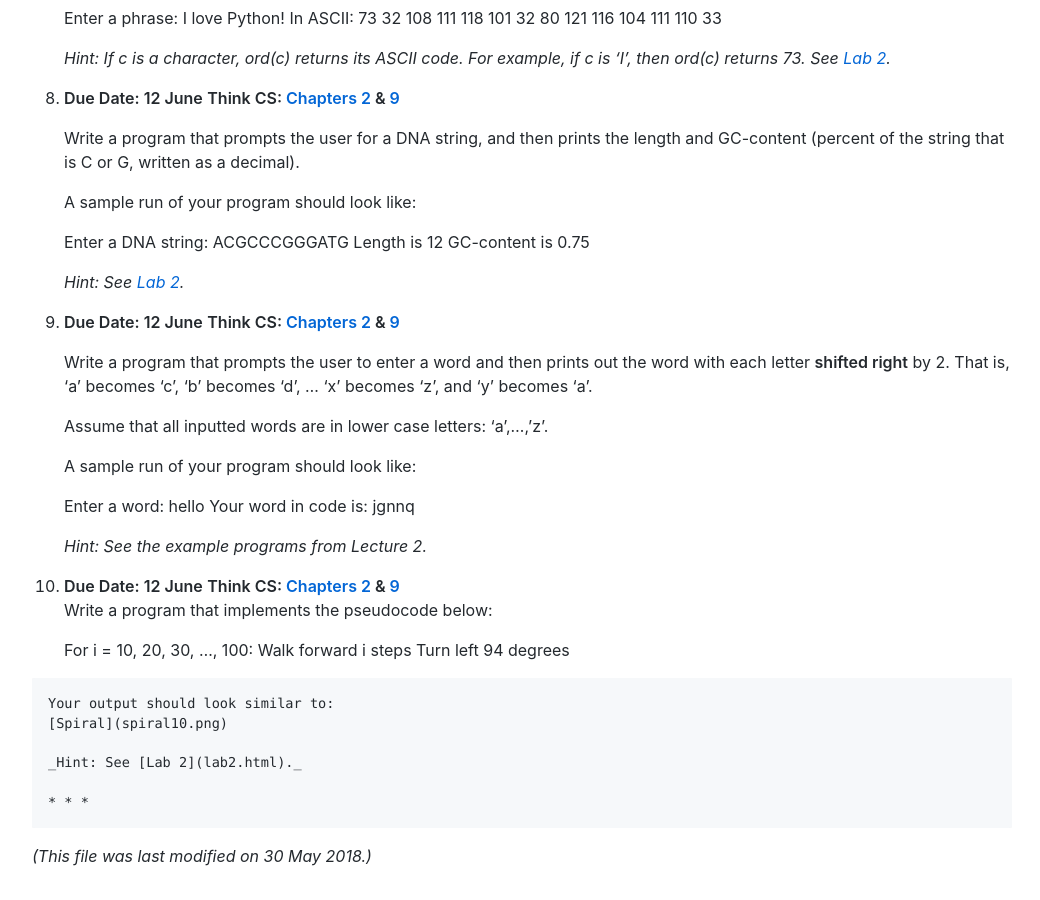
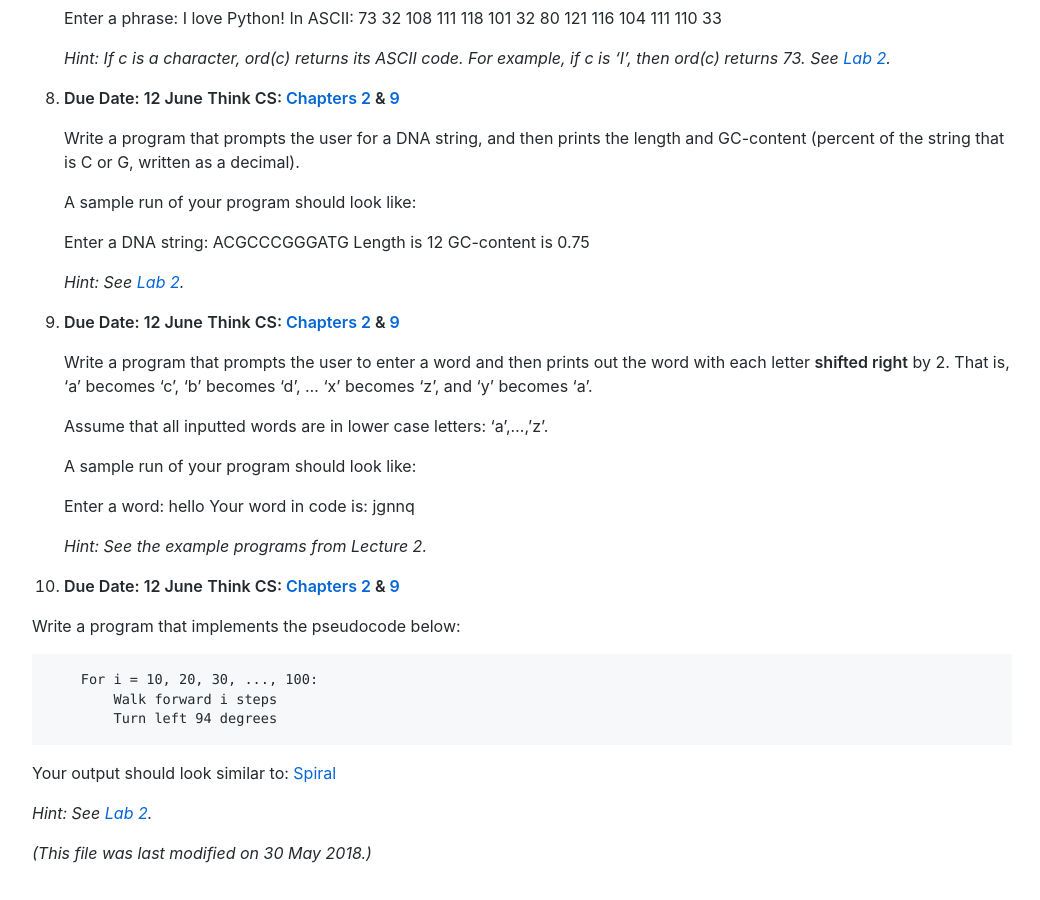
Before and after one commit to maryash/maryash.github.io, a Jekyll site: the page built from s18/assignments.md, in a window 1280 px wide and 900 px high, scrolled down 3505 px. Shown: the whole window, without its empty margins (118-1158 px from the left). Built offline with Jekyll 4.4.1, drawn with Linux system fonts in a browser that asks for light colours; comment, search, counter and statistics services are not loaded; some of the changed lines change nothing that is shown; some of the changed text lies outside the part shown.

Commit message:
Update assignments.md

```diff
--- a/s18/assignments.md
+++ b/s18/assignments.md
@@ -2,7 +2,7 @@
 layout: myDefault
 title: Genady Maryash, Hunter College
 ---
-### CSCI 12700 | Introduction to Computer Science
+### [CSCI 12700](summer2018.md) | Introduction to Computer Science
 Hunter College City University of New York &nbsp;Summer 2018
 
 ---
@@ -163,18 +163,16 @@ Submit the following programs via [Gradescope:](http://gradescope.com)
     _Hint: See the example programs from Lecture 2._
 
 10.  **Due Date: 12 June** **Think CS: [Chapters 2](https://interactivepython.org/runestone/static/thinkcspy/SimplePythonData/toctree.html) & [9](http://interactivepython.org/runestone/static/thinkcspy/Strings/toctree.html)**
-    Write a program that implements the pseudocode below:
+
+   Write a program that implements the pseudocode below:
 
         For i = 10, 20, 30, ..., 100:
             Walk forward i steps
             Turn left 94 degrees
 
-    Your output should look similar to:
-    [Spiral](spiral10.png)
+   Your output should look similar to: [Spiral](spiral10.png)
 
-    _Hint: See [Lab 2](lab2.html)._
-
-    * * *
+   _Hint: See [Lab 2](lab2.html)._
 
 <!--
 
```
